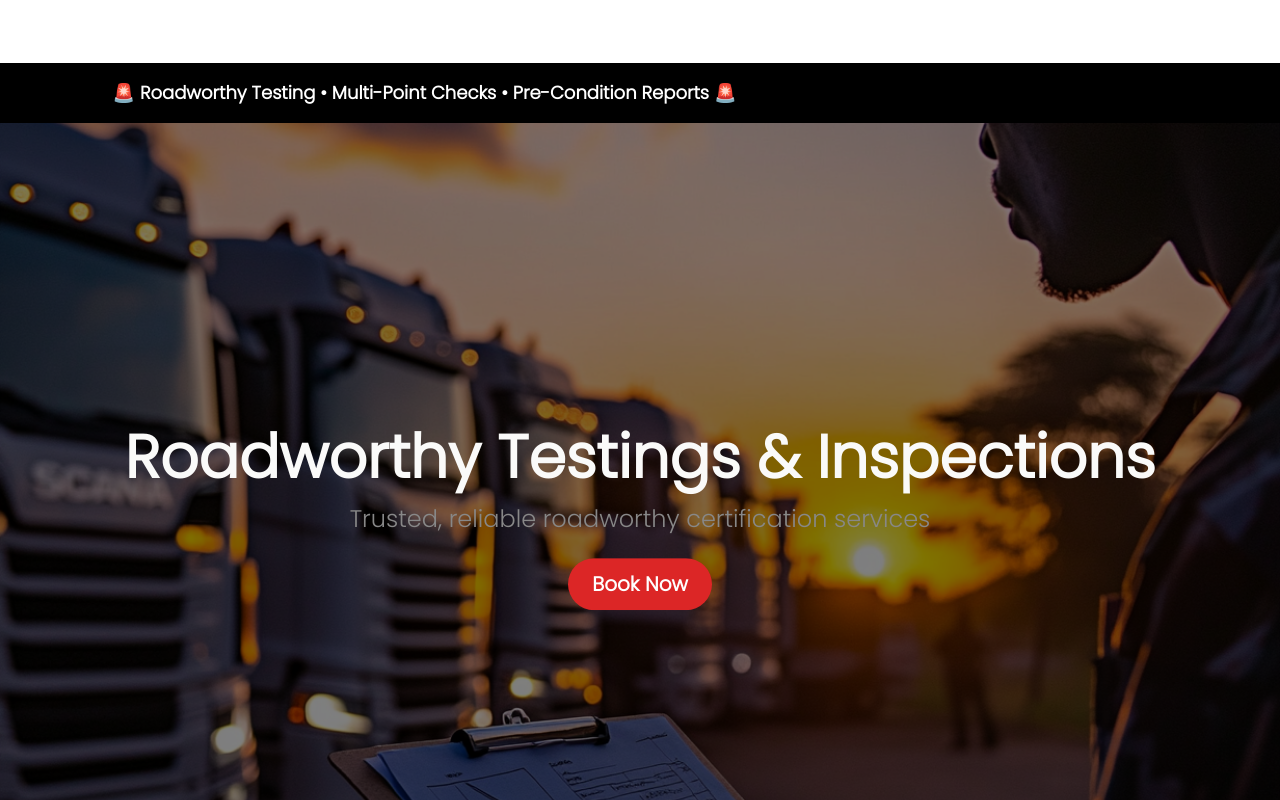
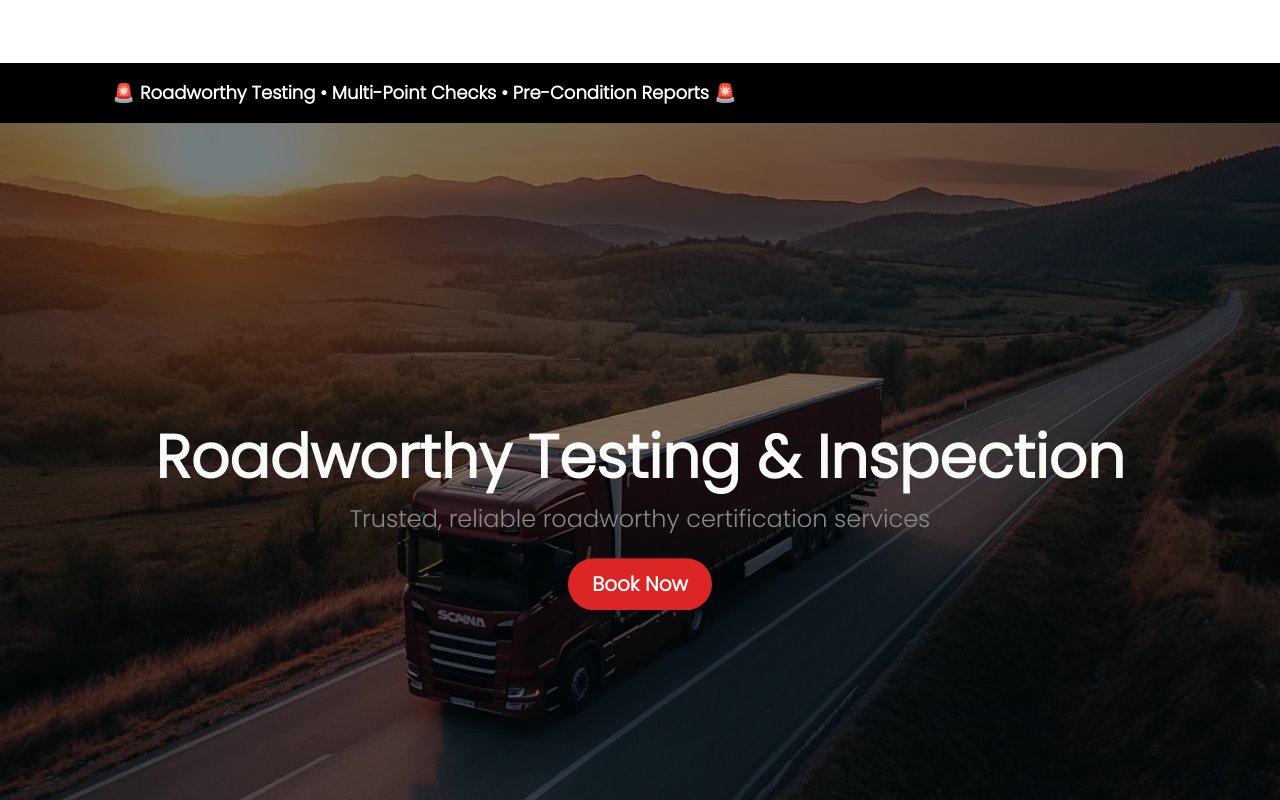
Before and after one commit to Uvaancovie/rvc-roadworthy, a Next.js app: page / in a window 1280 px wide. Shown: the part 920-1720 px from the top of the page. Built offline with nearby package versions, Linux system fonts and the light colour scheme; no server answers.

Commit message:
update Hero component background image and fix heading text

```diff
--- a/components/Hero.tsx
+++ b/components/Hero.tsx
@@ -5,7 +5,7 @@ export default function Hero() {
   return (
     <section
       className="relative bg-cover bg-center h-screen"
-      style={{ backgroundImage: "url('/new-bg.png')" }} // Use the correct path for the image
+      style={{ backgroundImage: "url('/single-truck.png')" }} // Use the correct path for the image
     >
       <div className="absolute inset-0 bg-black bg-opacity-50"></div>
 
@@ -20,7 +20,7 @@ export default function Hero() {
       <div className="relative z-20 flex flex-col justify-center items-center text-center h-full text-white">
         {/* Heading with animation */}
         <h1 className="text-5xl md:text-6xl font-bold mb-4 animate-fadeInDown text-stone-50">
-          Roadworthy Testings & Inspections
+          Roadworthy Testing & Inspection
         </h1>
 
         {/* Subheading with animation */}
```
Also changed, not shown: app/contact/page.tsx (line endings or trailing spaces), public/single-truck.png (added).
